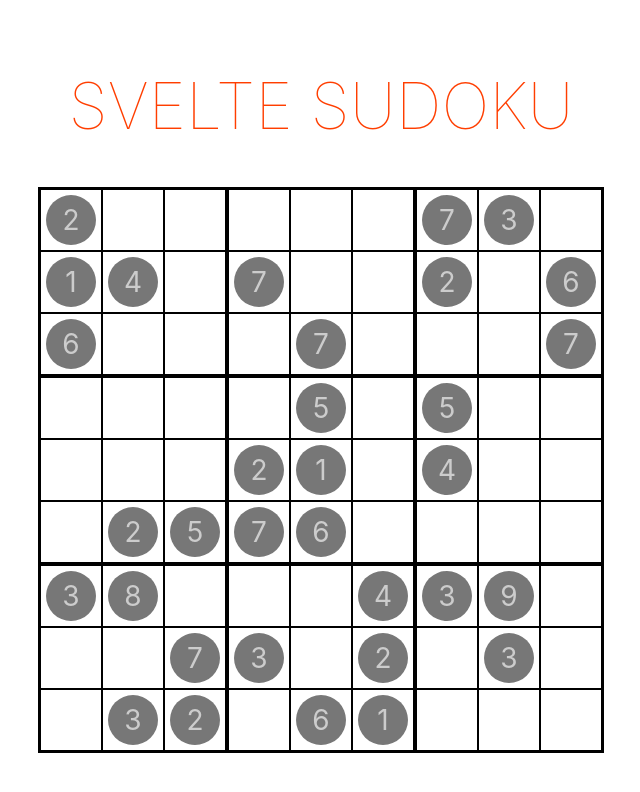
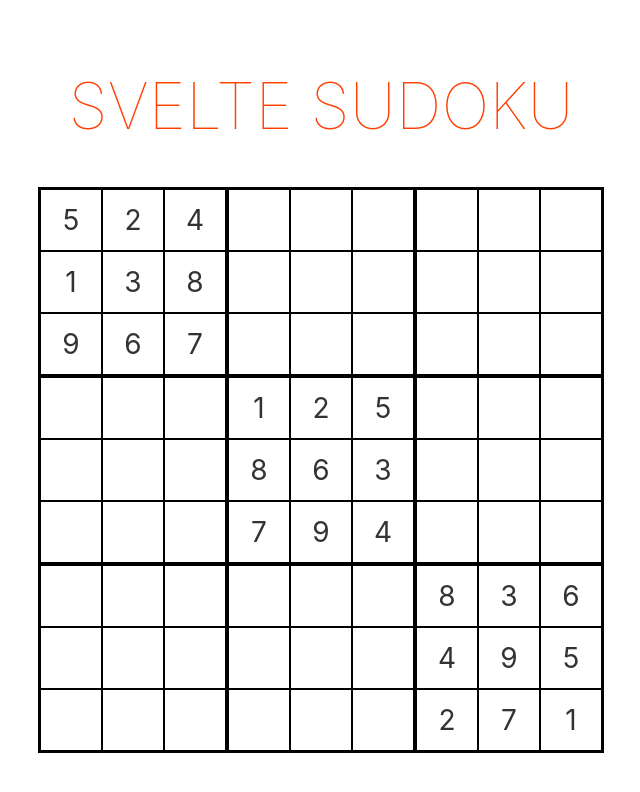
Before and after one commit to joelboersma/svelte-sudoku, a Svelte app: page / in a window 1280 px wide. Shown: the top 792 px of the page, without its empty margins (319-959 px from the left). Built offline with nearby package versions, Linux system fonts and the light colour scheme.

Commit message:
fill diagonal Subtables

```diff
--- a/src/gamestate.js
+++ b/src/gamestate.js
@@ -1,4 +1,8 @@
 import { writable } from "svelte/store";
+
+const randomArrayElem = (arr) => {
+   return arr[Math.floor(Math.random() * arr.length)];
+}
 
 const EMPTY_TABLE = (() => {
    let table = [];
@@ -17,25 +21,28 @@
    return table;
 })();
 
+const fillDiagonals = (table) => {
+   const SUB_TABLES_TO_FILL = [0, 4, 8];
+   for (let subTableIndex of SUB_TABLES_TO_FILL) {
+      let subTable = table[subTableIndex];
+      let vals = [1, 2, 3, 4, 5, 6, 7, 8, 9];
+      for (let i = 0; i < subTable.length; i++) {
+         const val = randomArrayElem(vals);
+         subTable[i].value = val;
+         vals = vals.filter(n => n != val);
+      }
+      table[subTableIndex] = subTable;
+   }
+   return table;
+}
+
+// const fillDiagonals = (table) => {
+//    return table;
+// }
+
 const generateTable = () => {
-
-   let table = [];
-
-   for (let i = 0; i < 9; i++) {
-      let subTable = [];
-      for (let j = 0; j < 9; j++) {
-         const isStatic = Math.round(Math.random()) == 0;
-         subTable.push({
-            static: isStatic,
-            subTable: i,
-            pos: j,
-            value: isStatic ? Math.round(Math.random() * 8 + 1) : undefined
-         });
-      }
-      table.push(subTable);
-   }
-
-   return table;
+   let diagonalFilledTable = fillDiagonals(EMPTY_TABLE);
+   return diagonalFilledTable;
 }
 
 export const GamestateStore = writable({
```
